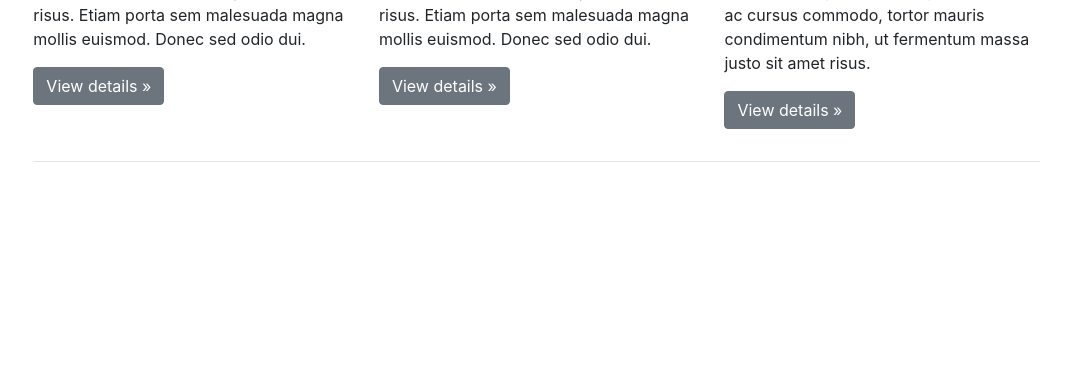
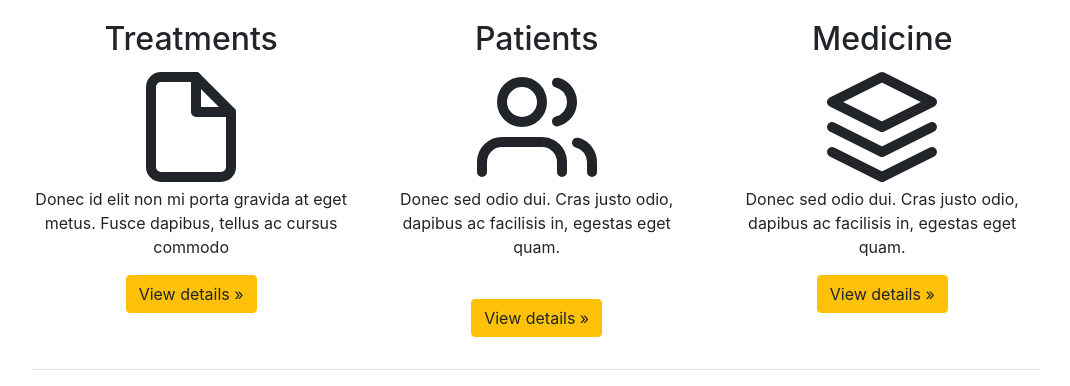
Before and after one commit to sahussawud/Clinic-Management-Application, a Django app: page / in a window 1280 px wide. Shown: the part 418-804 px from the top of the page, without its empty margins (210-1280 px from the left). Before the commit the page ends 580 px from the top, so only its background shows below. Run offline with Django 3.2, Linux system fonts and the light colour scheme; the visitor is signed in with stand-in values (Sample User, id 1); some libraries are stand-ins or nearby versions.

Commit message:
edit index

```diff
--- a/CTHS/Medicine/templates/Medicine/add_medicine.html
+++ b/CTHS/Medicine/templates/Medicine/add_medicine.html
@@ -13,6 +13,8 @@
 
 {% block styles %}
 <style>
+
+
 tr:hover {
     background-color: rgb(240, 250, 153) !important;
   }
@@ -20,6 +22,8 @@ tr:hover {
   tr {
     cursor: pointer;
   }
+
+
  .my-custom-scrollbar {
     position: relative;
     height: 400px;
--- a/CTHS/Treatment/templates/Treatment/home_patient.html
+++ b/CTHS/Treatment/templates/Treatment/home_patient.html
@@ -11,7 +11,7 @@
 <main role="main" class="col-md-9 ml-sm-auto col-lg-10">
     <div class="jumbotron">
         <div class="container">
-          <h1 class="display-3">Patient</h1>
+          <h1 class="display-3">ผู้ป่วย</h1>
           <p>This is a template for a simple marketing or informational website. It includes a large callout called a jumbotron and three supporting pieces of content. Use it as a starting point to create something more unique.</p>
           <p><a class="btn btn-primary btn-lg" href="#" role="button">Learn more »</a></p>
         </div>
--- a/CTHS/User_app/templates/User_app/index.html
+++ b/CTHS/User_app/templates/User_app/index.html
@@ -1,23 +1,19 @@
 {% extends "base.html" %}
-{% comment %} {% load static %} {% endcomment %}
-
+{% load static %}
 
 {% block scripts %}
 {% endblock %}
 
 {% block styles %}
 
-
     {% endblock %}
 
 {% block content %}
 <main role="main" class="col-md-9 ml-sm-auto col-lg-10">
-
-    <div class="bg">
+  <!-- /static/img/pg.jpg -->
+    <div class="jumbotron" style="background-image: url('#'); background-repeat: no-repeat; background-size: cover; z-index: -1;">
 
         <div class="container">
-        {% comment %} <img src="{% static '/img/wall.png' %}" width="1150" height="400" class="d-inline-block align-top" alt=""> {% endcomment %}
-
           <h1 class="display-3">Welcome Back! {{ request.user.username }}</h1>
           <p>This is a template for a simple marketing or informational website. It includes a large callout called a jumbotron and three supporting pieces of content. Use it as a starting point to create something more unique.</p>
           <p><a class="btn btn-primary btn-lg" href="#" role="button">Learn more »</a></p>
@@ -26,20 +22,24 @@
       <div class="container">
         <!-- Example row of columns -->
         <div class="row">
-          <div class="col-md-4">
-            <h2>Heading</h2>
-            <p>Donec id elit non mi porta gravida at eget metus. Fusce dapibus, tellus ac cursus commodo, tortor mauris condimentum nibh, ut fermentum massa justo sit amet risus. Etiam porta sem malesuada magna mollis euismod. Donec sed odio dui. </p>
-            <p><a class="btn btn-secondary" href="#" role="button">View details »</a></p>
+          <div class="col-md-4 text-center">
+            <h2>Treatments</h2>
+            <svg xmlns="http://www.w3.org/2000/svg" width="120" height="120" viewBox="0 0 24 24" fill="none" stroke="currentColor" stroke-width="2" stroke-linecap="round" stroke-linejoin="round" class="feather feather-file"><path d="M13 2H6a2 2 0 0 0-2 2v16a2 2 0 0 0 2 2h12a2 2 0 0 0 2-2V9z"></path><polyline points="13 2 13 9 20 9"></polyline></svg>
+            <p>Donec id elit non mi porta gravida at eget metus. Fusce dapibus, tellus ac cursus commodo</p>
+            <p><a class="btn btn-warning" href="treatment/" role="button">View details »</a></p>
           </div>
-          <div class="col-md-4">
-            <h2>Heading</h2>
-            <p>Donec id elit non mi porta gravida at eget metus. Fusce dapibus, tellus ac cursus commodo, tortor mauris condimentum nibh, ut fermentum massa justo sit amet risus. Etiam porta sem malesuada magna mollis euismod. Donec sed odio dui. </p>
-            <p><a class="btn btn-secondary" href="#" role="button">View details »</a></p>
+          <div class="col-md-4 text-center">
+            <h2>Patients</h2>
+            <svg xmlns="http://www.w3.org/2000/svg" width="120" height="120" viewBox="0 0 24 24" fill="none" stroke="currentColor" stroke-width="2" stroke-linecap="round" stroke-linejoin="round" class="feather feather-users"><path d="M17 21v-2a4 4 0 0 0-4-4H5a4 4 0 0 0-4 4v2"></path><circle cx="9" cy="7" r="4"></circle><path d="M23 21v-2a4 4 0 0 0-3-3.87"></path><path d="M16 3.13a4 4 0 0 1 0 7.75"></path></svg>
+            <p>Donec sed odio dui. Cras justo odio, dapibus ac facilisis in, egestas eget quam.  </p>
+            <br><p><a class="btn btn-warning" href="treatment/patient/" role="button">View details »</a></p>
           </div>
-          <div class="col-md-4">
-            <h2>Heading</h2>
-            <p>Donec sed odio dui. Cras justo odio, dapibus ac facilisis in, egestas eget quam. Vestibulum id ligula porta felis euismod semper. Fusce dapibus, tellus ac cursus commodo, tortor mauris condimentum nibh, ut fermentum massa justo sit amet risus.</p>
-            <p><a class="btn btn-secondary" href="#" role="button">View details »</a></p>
+          <div class="col-md-4 text-center">
+            <h2>Medicine</h2>
+            <svg xmlns="http://www.w3.org/2000/svg" width="120" height="120" viewBox="0 0 24 24" fill="none" stroke="currentColor" stroke-width="2" stroke-linecap="round" stroke-linejoin="round" class="feather feather-layers"><polygon points="12 2 2 7 12 12 22 7 12 2"></polygon><polyline points="2 17 12 22 22 17"></polyline><polyline points="2 12 12 17 22 12"></polyline></svg>
+
+            <p>Donec sed odio dui. Cras justo odio, dapibus ac facilisis in, egestas eget quam. </p>
+            <p><a class="btn btn-warning" href="medicine/" role="button">View details »</a></p>
           </div>
         </div>
 
--- a/CTHS/templates/base.html
+++ b/CTHS/templates/base.html
@@ -53,7 +53,7 @@
                     <a class="nav-link" href="#">Manage Account</a>
                 </li>
                 <li class="nav-item">
-                    <a class="nav-link" href="#">SignOut</a>
+                    <a class="nav-link" href="/logout">SignOut</a>
                 </li>
             </ul>
         </div>
```
Also changed, not shown: CTHS/Medicine/views.py (+2 -5 lines).
